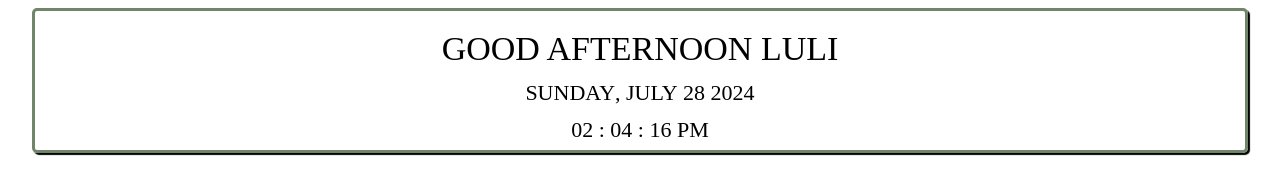
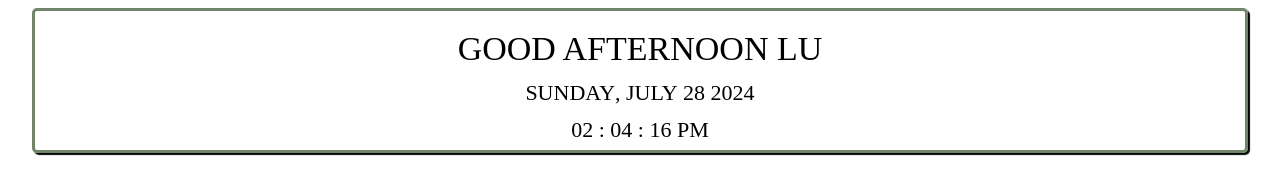
Before and after one commit to diminnie13/greetings3, a plain HTML site: page index.html in a window 1280 px wide. Drawn offline with Linux system fonts and the light colour scheme.

Commit message:
Update index.html

```diff
--- a/index.html
+++ b/index.html
@@ -95,7 +95,7 @@
 
 function dispalyGreetings(today){
         hrs = today.getHours();
-        name="luli"
+        name="Lu"
         if (hrs < 12)
             greet = 'Good Morning  '+name;
         else if (hrs >= 12 && hrs <= 17)
```
